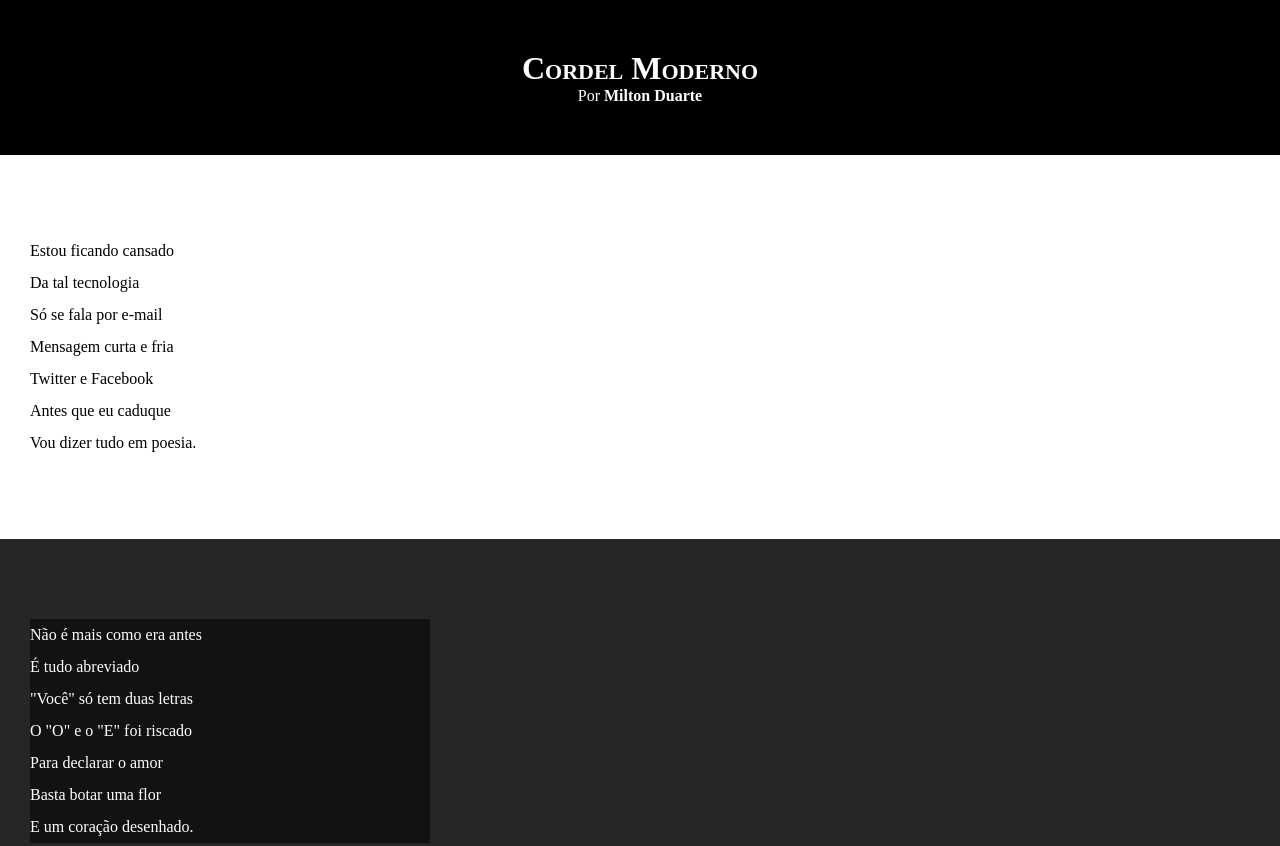
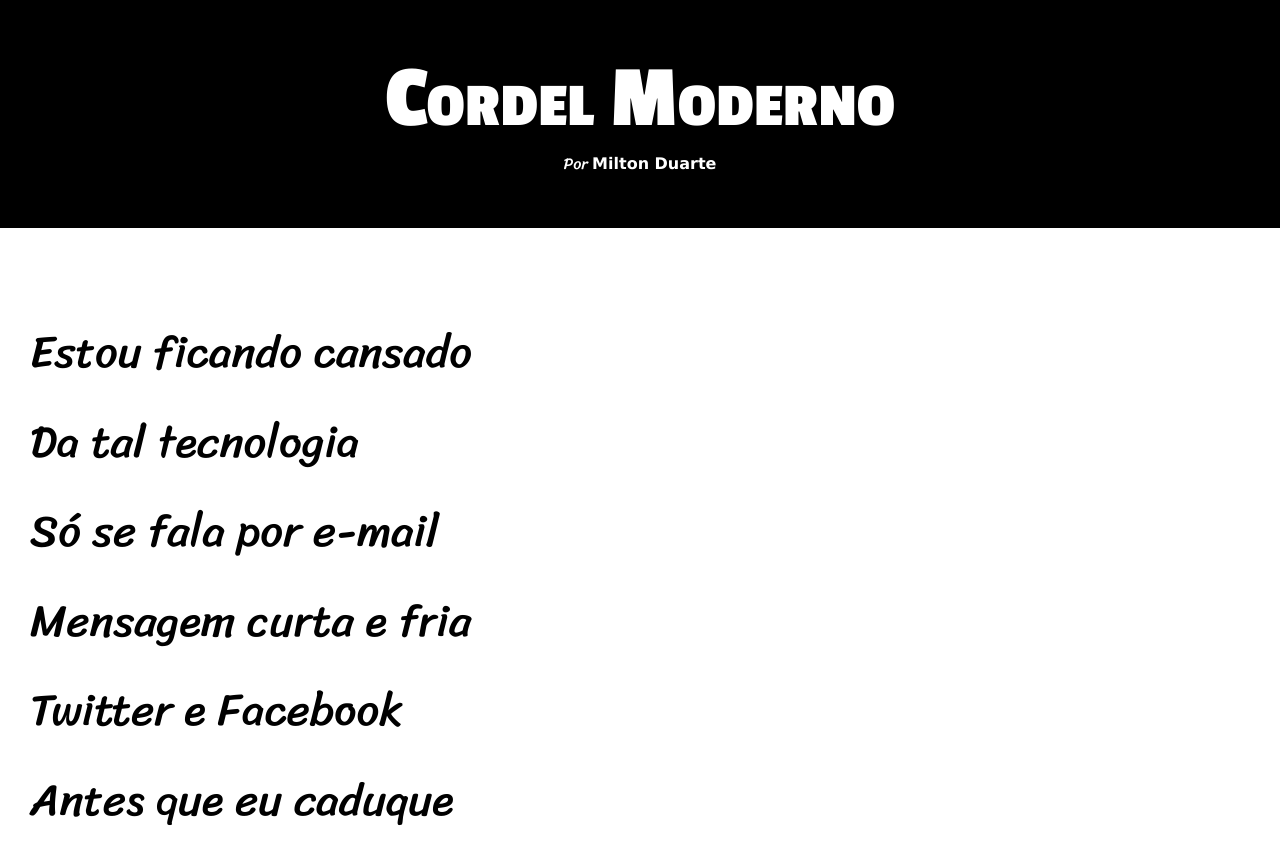
Before and after one commit to RY3ll/HTML-CSS, a plain HTML site: page Desafios/d012/index.html in a window 1280 px wide. Shown: the top 846 px of the page. Drawn offline with Linux system fonts and the light colour scheme.

Commit message:
atualização de estilo do desafio 012

```diff
--- a/Desafios/d012/estilo/style.css
+++ b/Desafios/d012/estilo/style.css
@@ -1,13 +1,23 @@
 @charset "UTF-8";
+
+@import url('https://fonts.googleapis.com/css2?family=Bebas+Neue&family=Passion+One:wght@400;700;900&family=Sriracha&family=Work+Sans:ital,wght@0,100..900;1,100..900&display=swap');
+
+:root {
+    --font1: Verdana, Geneva, Tahoma, sans-serif;
+    --font2: "Passion One", sans-serif;
+    --font3: "Sriracha", cursive;
+}
 
 * {
     margin: 0px;
     padding: 0px;
+    font-family: Verdana, Geneva, Tahoma, sans-serif;
 }
 
 html, body {
     min-height: 100vh;
     background-color: darkgray;
+    font-family: var(--font1);
 }
 
 header {
@@ -19,10 +29,13 @@ header {
 h1 {
     padding-top: 50px;
     font-variant: small-caps;
+    font-family: var(--font2);
+    font-size: 7vw;
 }
 
 header p {
     padding-bottom: 50px;
+    font-family: var(--font3);
 }
 
 a {
@@ -40,6 +53,11 @@ section {
     padding-bottom: 10vh;
     line-height: 2em;
     padding-left: 30px;
+    font-size: 3.5vw;
+}
+
+section p {
+    font-family: var(--font3)
 }
 
 .imagem {
@@ -49,7 +67,8 @@ section {
 
 section.imagem p {
     background-color: rgba(0, 0, 0, 0.536);
-    width: 400px;
+    display: inline-block;
+    padding: 5px;
 }
 
 .normal {
```
